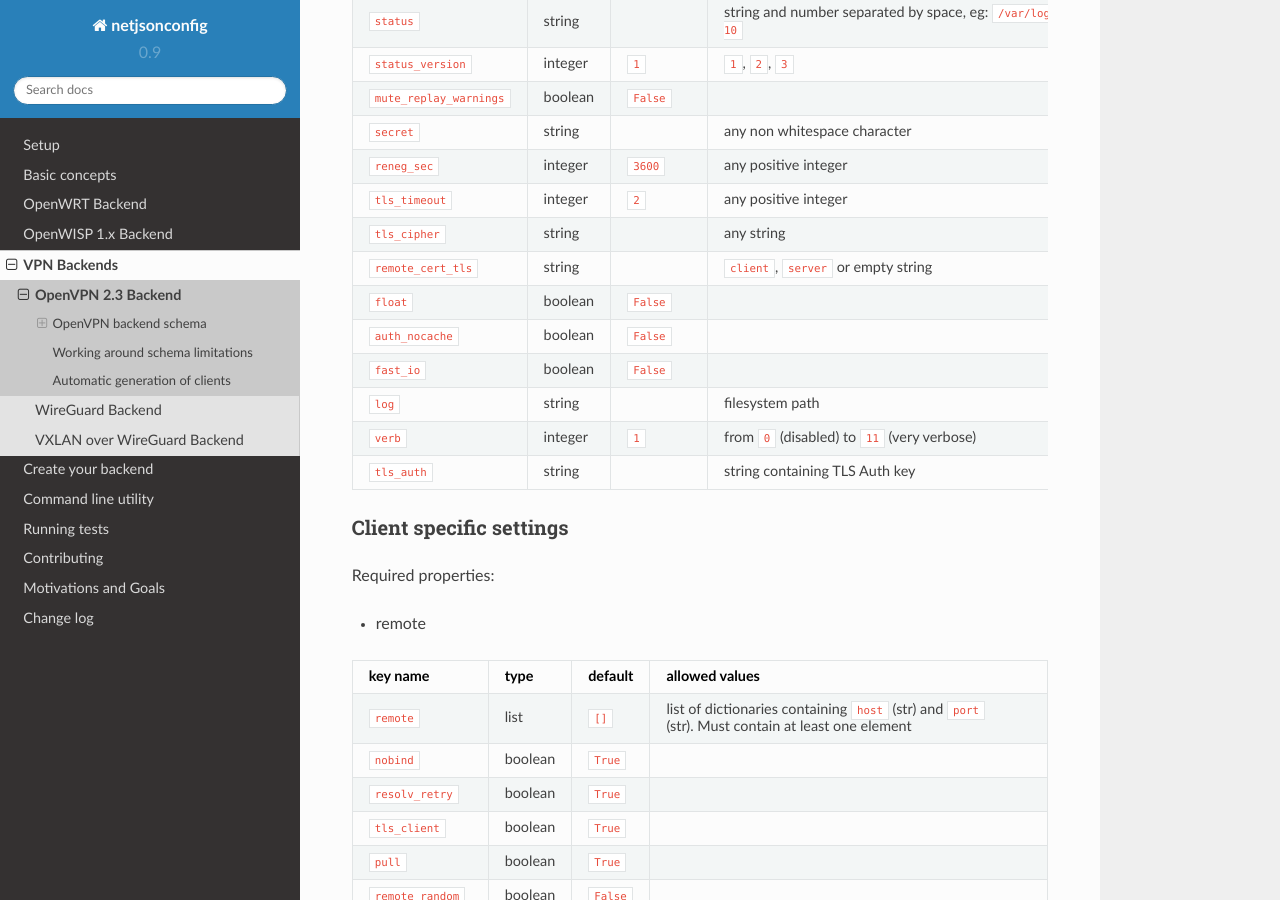
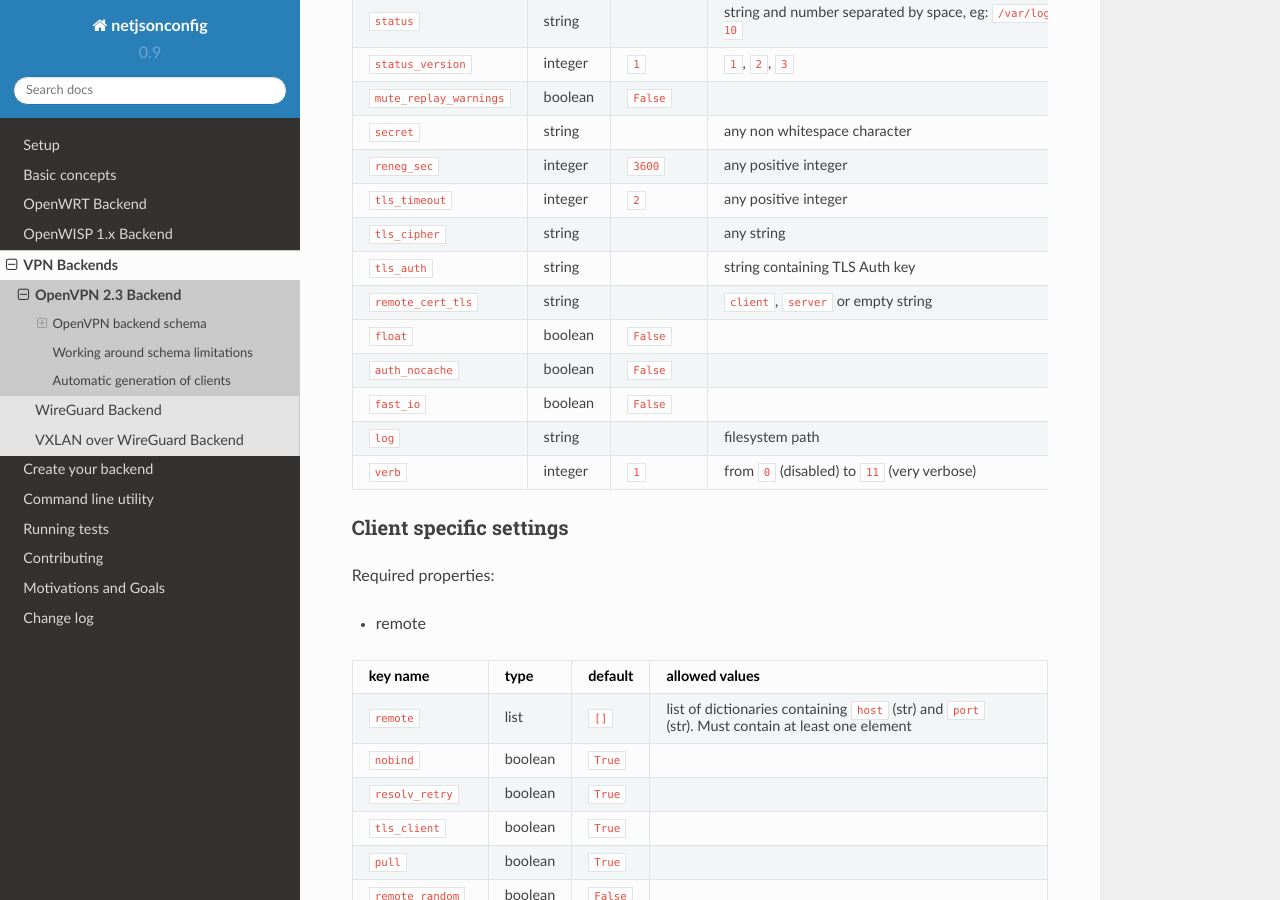
Before and after one commit to openwisp/netjsonconfig, a Sphinx documentation site: the page built from docs/source/backends/openvpn.rst, in a window 1280 px wide and 900 px high, scrolled down 2790 px. Built offline with Sphinx 7.4.7 and the Read the Docs theme 2.0.0, drawn with Linux system fonts in a browser that asks for light colours; some of the changed lines change nothing that is shown.

Commit message:
[requested-changes] Fixed documentation

```diff
--- a/docs/source/backends/openvpn.rst
+++ b/docs/source/backends/openvpn.rst
@@ -159,6 +159,8 @@ Required properties:
 +--------------------------+---------+--------------+-------------------------------------------------------------+
 | ``tls_cipher``           | string  |              | any string                                                  |
 +--------------------------+---------+--------------+-------------------------------------------------------------+
+| ``tls_auth``             | string  |              | string containing TLS Auth key                              |
++--------------------------+---------+--------------+-------------------------------------------------------------+
 | ``remote_cert_tls``      | string  |              | ``client``, ``server`` or empty string                      |
 +--------------------------+---------+--------------+-------------------------------------------------------------+
 | ``float``                | boolean | ``False``    |                                                             |
@@ -170,8 +172,6 @@ Required properties:
 | ``log``                  | string  |              | filesystem path                                             |
 +--------------------------+---------+--------------+-------------------------------------------------------------+
 | ``verb``                 | integer | ``1``        | from ``0`` (disabled) to ``11`` (very verbose)              |
-+--------------------------+---------+--------------+-------------------------------------------------------------+
-| ``tls_auth``             | string  |              | string containing TLS Auth key                              |
 +--------------------------+---------+--------------+-------------------------------------------------------------+
 
 Client specific settings
```
